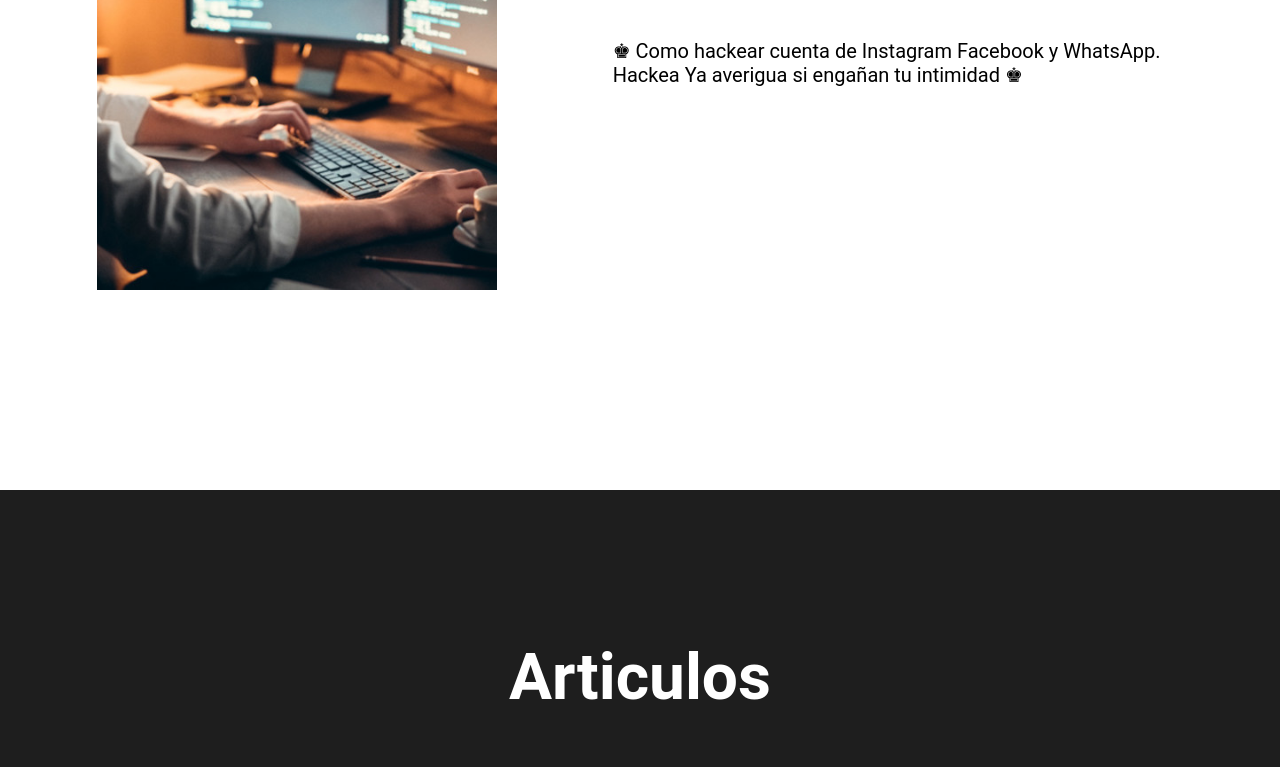
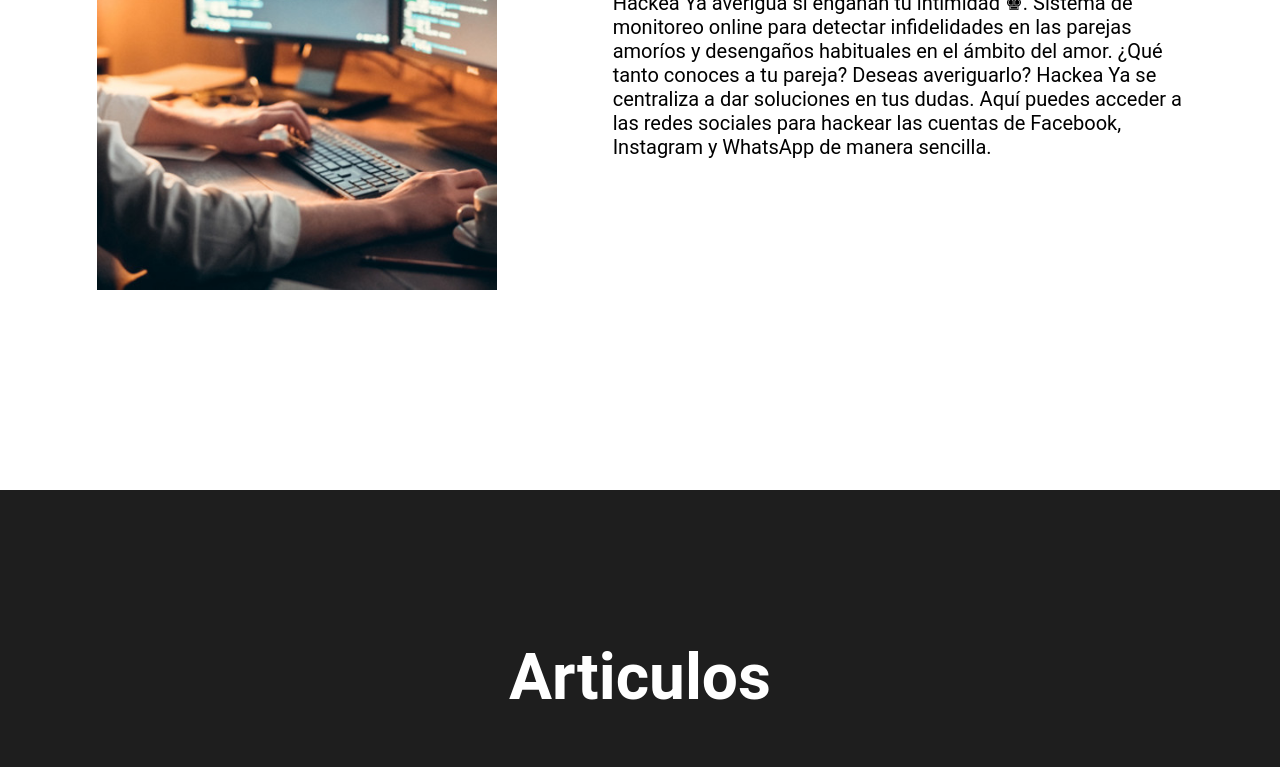
Before and after one commit to monitoreoline/hackear-redes-sociales, a plain HTML site: page index.html in a window 1280 px wide. Shown: the part 1130-1897 px from the top of the page. Drawn offline with Linux system fonts and the light colour scheme.

Commit message:
Update index.html

```diff
--- a/index.html
+++ b/index.html
@@ -86,7 +86,10 @@
             <div class="texto">
 
                 <h2>Somos <span class="color-acento">Hackea Ya!</span></h2>
-                <p>♚ Como hackear cuenta de Instagram Facebook y WhatsApp. Hackea Ya averigua si engañan tu intimidad ♚
+                <p>♚ Como hackear cuenta de Instagram Facebook y WhatsApp. Hackea Ya averigua si engañan tu intimidad ♚.
+Sistema de monitoreo online para detectar infidelidades en las parejas amoríos y desengaños habituales en el ámbito del amor.
+¿Qué tanto conoces a tu pareja? Deseas averiguarlo? Hackea Ya se centraliza a dar soluciones en tus dudas.
+Aquí puedes acceder a las redes sociales para hackear las cuentas de Facebook, Instagram y WhatsApp de manera sencilla.
                 <p/p>
           </div>
         </div>
```
